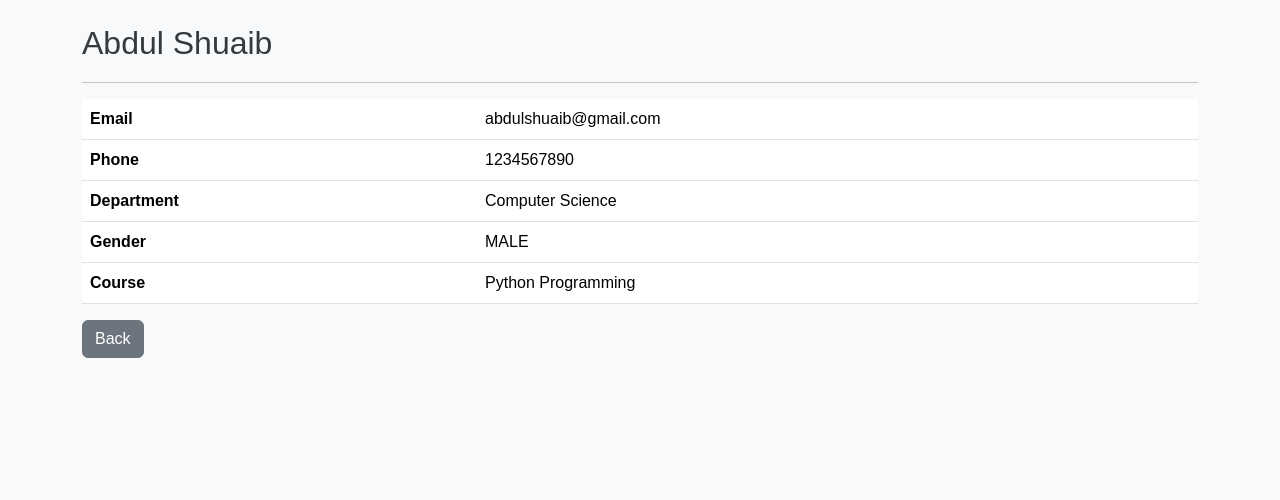
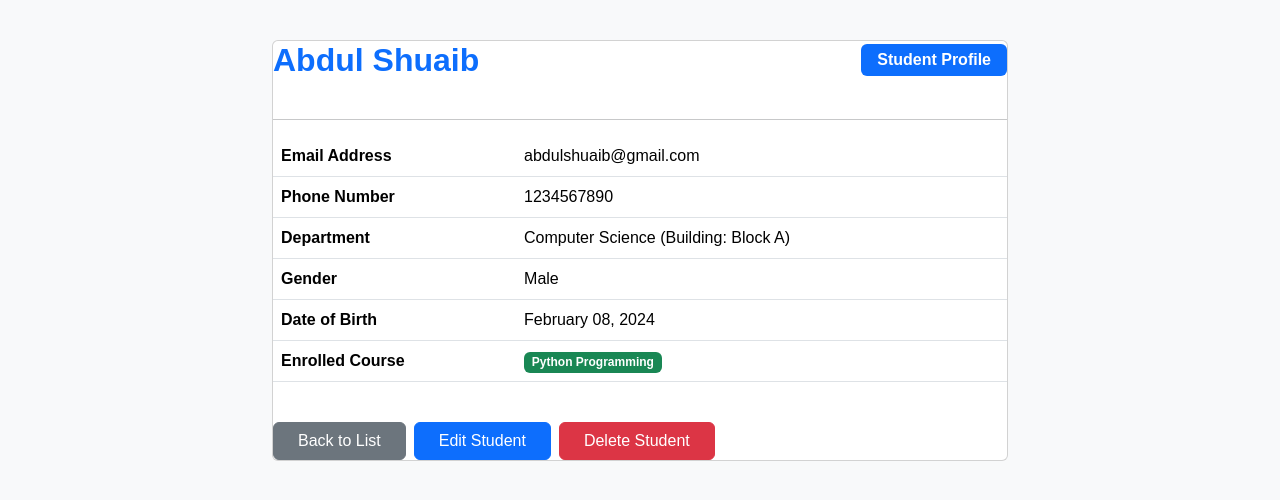
Before and after one commit to Nithin0029/StudentManagementSystem, a Django app: page /student/students/1/ in a window 1280 px wide. Shown: the part 56-556 px from the top of the page. Run offline with Django 5.2, Linux system fonts and the light colour scheme; data comes from the database, SQL or seed files in the repository; parts of the project's set-up code (start-up, migrations or seed data) failed here and were passed over.

Commit message:
Edit & Delete feature

```diff
--- a/student/urls.py
+++ b/student/urls.py
@@ -1,5 +1,6 @@
 from django.urls import path
 from . import views
+from .models import student
 
 urlpatterns = [
 
--- a/templates/students/student_detail.html
+++ b/templates/students/student_detail.html
@@ -2,63 +2,66 @@
 
 {% block content %}
 
-<h2>
+<div class="row justify-content-center">
+    <div class="col-md-8">
+        <div class="card detail-card mt-3">
+            <div class="d-flex justify-content-between align-items-center mb-4">
+                <h2 class="fw-bold mb-0 text-primary">
+                    {{ student.first_name }} {{ student.last_name }}
+                </h2>
+                <span class="badge bg-primary px-3 py-2 fs-6">Student Profile</span>
+            </div>
 
-    {{ student.first_name }}
-    {{ student.last_name }}
+            <hr class="my-3 opacity-10">
 
-</h2>
-
-<hr>
-
-<table class="table">
-
+            <table class="table detail-table">
+                <tbody>
                     <tr>
-
-<th>Email</th>
-
+                        <th>Email Address</th>
                         <td>{{ student.email }}</td>
-
                     </tr>
-
                     <tr>
-
-<th>Phone</th>
-
+                        <th>Phone Number</th>
                         <td>{{ student.phone }}</td>
-
                     </tr>
-
                     <tr>
-
                         <th>Department</th>
-
-<td>{{ student.department }}</td>
-
+                        <td>{{ student.department.name }} (Building: {{ student.department.building }})</td>
                     </tr>
-
                     <tr>
-
                         <th>Gender</th>
-
-<td>{{ student.gender }}</td>
-
+                        <td><span class="text-capitalize">{{ student.gender|lower }}</span></td>
                     </tr>
-
                     <tr>
-
-<th>Course</th>
-
-<td>{{ student.course }}</td>
-
+                        <th>Date of Birth</th>
+                        <td>{{ student.dob|date:"F d, Y" }}</td>
                     </tr>
-
+                    <tr>
+                        <th>Enrolled Course</th>
+                        <td>
+                            {% if student.course %}
+                                <span class="badge bg-success">{{ student.course.name }}</span>
+                            {% else %}
+                                <span class="text-muted">Not enrolled</span>
+                            {% endif %}
+                        </td>
+                    </tr>
+                </tbody>
             </table>
 
-<a href="{% url 'student_list' %}" class="btn btn-secondary">
-
-Back
-
+            <div class="mt-4 d-flex gap-2">
+                <a href="{% url 'student_list' %}" class="btn btn-secondary px-4">
+                    <i class="bi bi-arrow-left"></i> Back to List
                 </a>
+                <a href="{% url 'student_update' student.id %}" class="btn btn-primary px-4">
+                    <i class="bi bi-pencil"></i> Edit Student
+                </a>
+                <a href="{% url 'student_delete' student.id %}" class="btn btn-danger px-4 text-white">
+                    <i class="bi bi-trash"></i> Delete Student
+                </a>
+            </div>
+        </div>
+    </div>
+</div>
 
 {% endblock %}
```
Also changed, not shown: student/forms.py (+17 -21 lines), student/tests.py (+19 -0 lines), templates/students/student_list.html (+16 -5 lines). Lines whose indentation alone changed are shown as unchanged.
